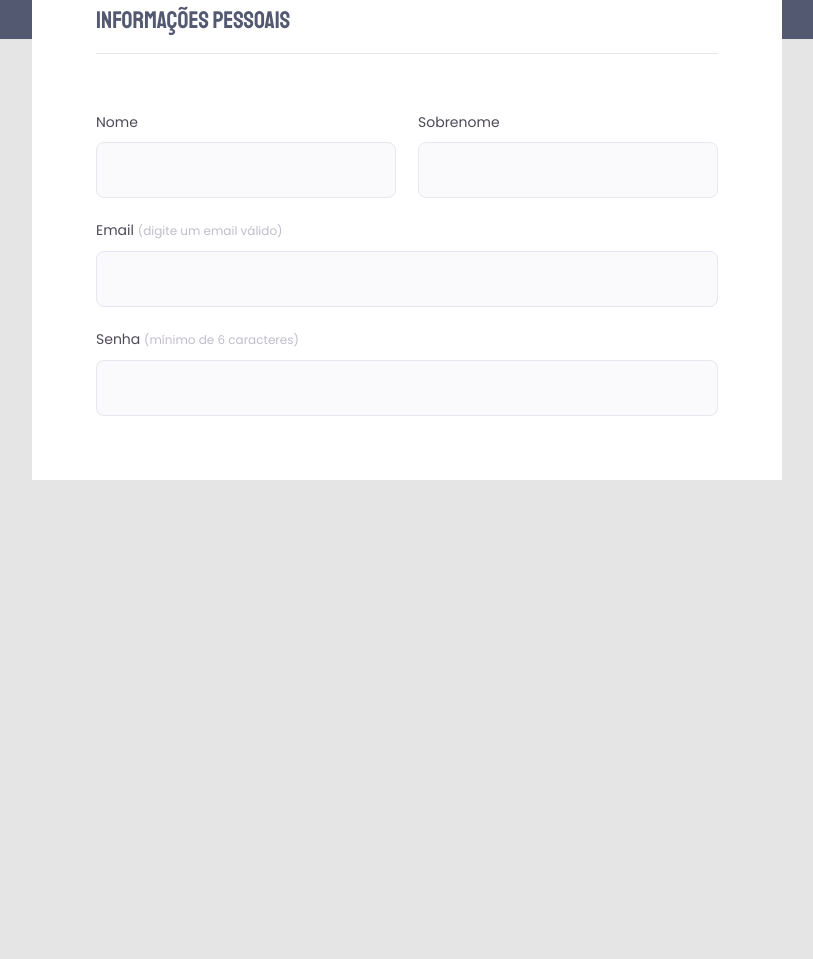
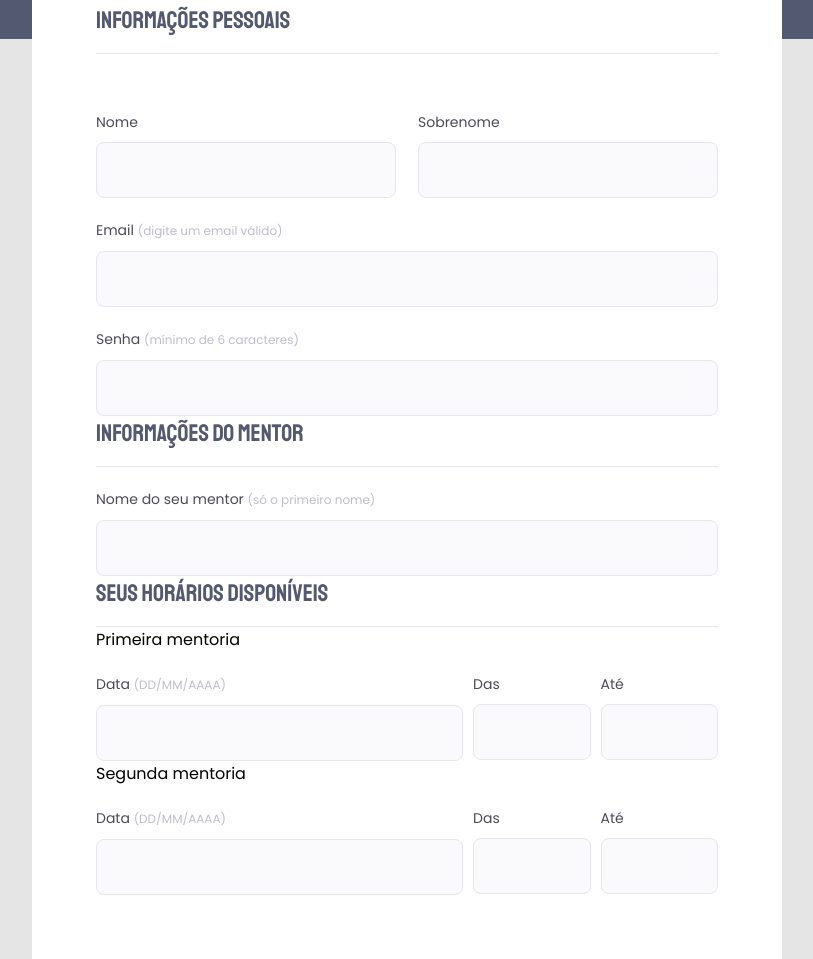
Before and after one commit to RCysne/explorer-extras, a plain HTML site: page explorer-projeto03-intermediario/index.html in a window 1280 px wide. Shown: the part 397-1356 px from the top of the page, without its empty margins (233-1046 px from the left). Before the commit the page ends 877 px from the top, so only its background shows below. Drawn offline with Linux system fonts and the light colour scheme.

Commit message:
Atualização mentoria form

```diff
--- a/explorer-projeto03-intermediario/index.html
+++ b/explorer-projeto03-intermediario/index.html
@@ -48,9 +48,52 @@
               </label>
               <input type="password" id="password" />
             </div>
+          </fieldset>
+          <fieldset>
+            <legend>Informações do mentor</legend>
+            <div class="input-wrapper">
+              <label for="mentor-name">Nome do seu mentor <span>(só o primeiro nome)</span></label>
+              <input type="text" id="mentor-name">
+            </div>
+          </fieldset>
+          <fieldset>
+            <legend >Seus horários disponíveis</legend>
+            <p class="mentorship-time">Primeira mentoria</p>
+            <div class="col-3">
+            <div class="input-wrapper">
+              <label for="mentorship-date">Data <span>(DD/MM/AAAA)</span> </label>
+              <input type="text" id="mentorship-date">
+            </div>
+            <div class="input-wrapper">
+              <label for="mentorship-begin">Das</label>
+              <input type="text" id="mentorship-begin">
+            </div>
+            <div class="input-wrapper">
+              <label for="mentorship-end">Até</label>
+              <input type="text" id="mentorship-end">
+            </div>
           </div>
-        </fieldset>
-      </form>
+
+          <p class="mentorship-time">Segunda mentoria</p>
+            <div class="col-3">
+            <div class="input-wrapper">
+              <label for="mentorship-date">Data <span>(DD/MM/AAAA)</span> </label>
+              <input type="text" id="mentorship-date">
+            </div>
+            <div class="input-wrapper">
+              <label for="mentorship-begin">Das</label>
+              <input type="text" id="mentorship-begin">
+            </div>
+            <div class="input-wrapper">
+              <label for="mentorship-end">Até</label>
+              <input type="text" id="mentorship-end">
+            </div>
+          </div>
+          </fieldset>
+
+
+        </form>
+      </div>
     </div>
   </body>
 </html>
--- a/explorer-projeto03-intermediario/style.css
+++ b/explorer-projeto03-intermediario/style.css
@@ -54,7 +54,6 @@ form {
   display: flex;
   flex-direction: column;
   /* gap: 22px; */
-
 }
 
 fieldset {
@@ -83,6 +82,8 @@ legend {
   border: 1px solid #E6E6F0;
   border-radius: 8px;
   height: 56px;
+  padding: 10px;
+  color: #535971;
 }
 
 .input-wrapper-group {
@@ -115,3 +116,20 @@ legend {
 .input-wrapper label span:hover {
   color: #777280;
 }
+
+.col-3 {
+  display: flex;
+  gap: 10px;
+}
+
+.col-3 .input-wrapper #mentorship-date {
+  padding-right: 32px;
+}
+
+.col-3 > div:nth-child(1) {
+  width: 100%;
+}
+
+.metorship-time {
+
+}
```
